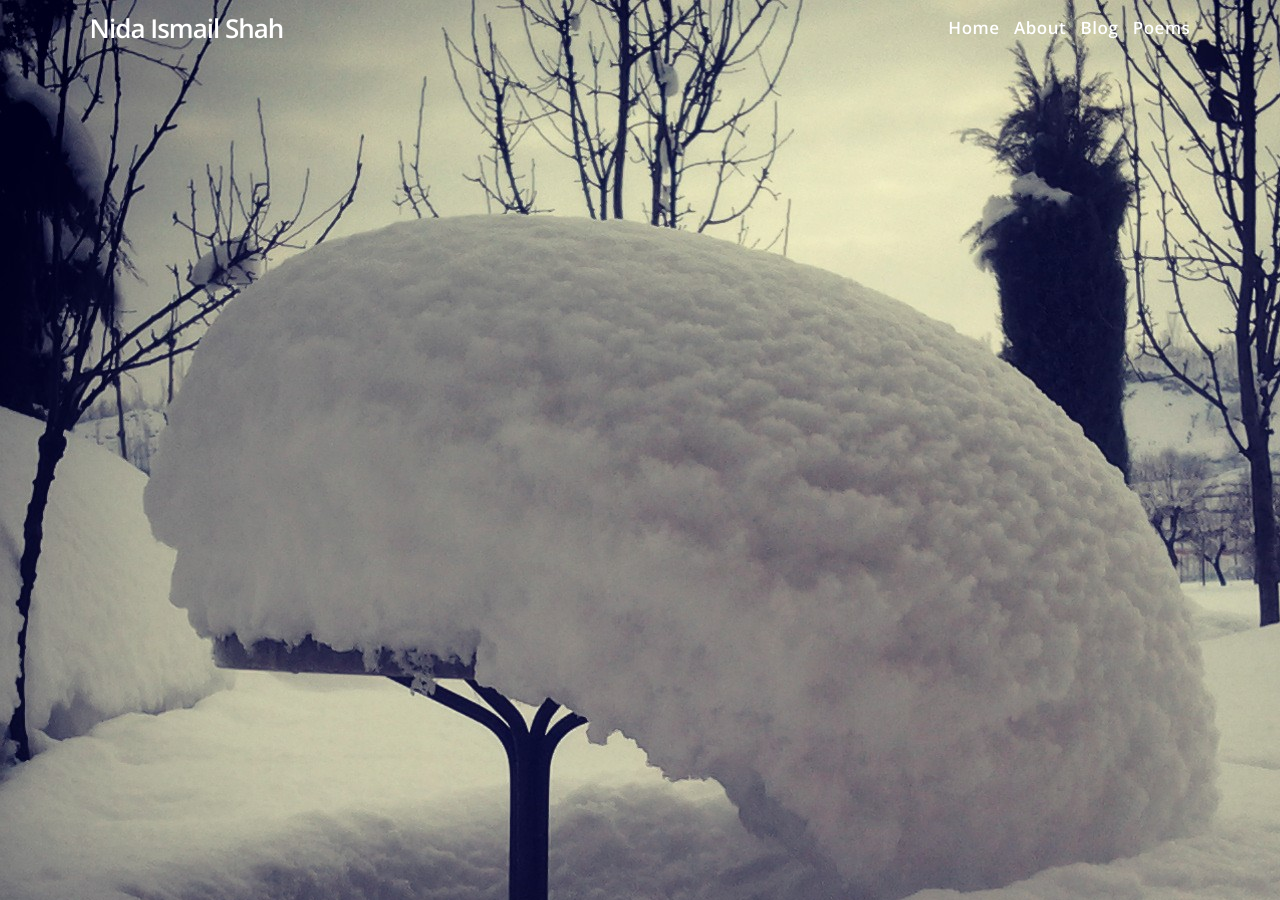
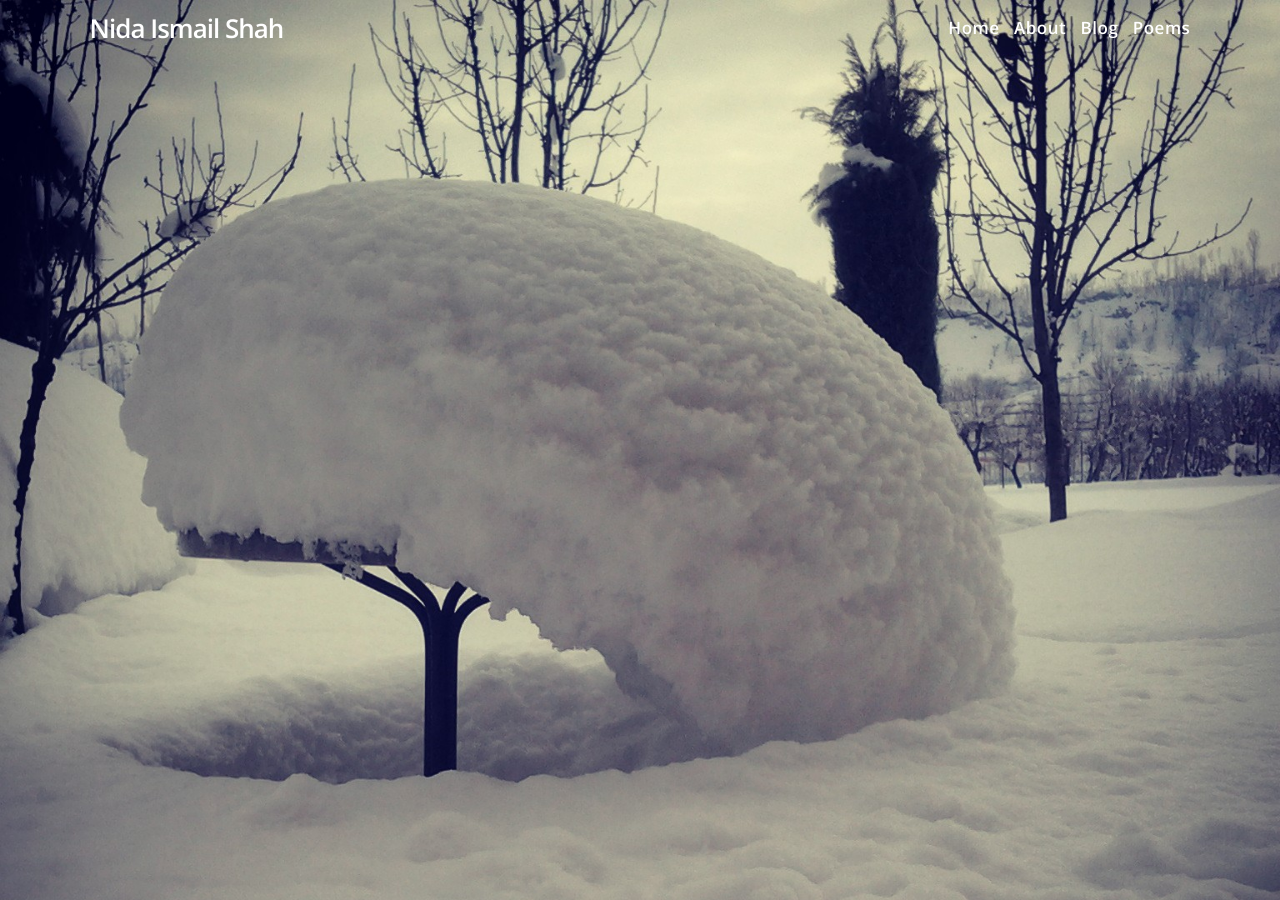
Before and after one commit to nidaismailshah/nidaismailshah.github.io, a Jekyll site: the page built from index.html, in a window 1280 px wide and 900 px high. Built offline with Jekyll 4.4.1, drawn with Linux system fonts in a browser that asks for light colours; comment, search, counter and statistics services are not loaded.

Commit message:
change home page image

```diff
--- a/_includes/head.html
+++ b/_includes/head.html
@@ -3,10 +3,11 @@
     <meta http-equiv="X-UA-Compatible" content="IE=edge">
     <title>{% if page.title %}{{ page.title }}{% else %}{{ site.title }}{% endif %}</title>
     <meta name="keywords" content="Nida, Nida Shah, Nida Ismail Shah, Back-End, Developer, Kashmir">
-    <link rel="icon" type="image/ico" href="/favicon.ico"/>
+    <link rel="shortcut icon" href="/images/favicon.ico" type="image/x-icon">
+    <link rel="icon" href="/images/favicon.ico" type="image/x-icon">
     <meta property="og:title" content="Nida Ismail Shah" />
     <meta property="og:type" content="Back-End Developer" />
-    <meta property="og:image" content="http://nidashah.com/nidashah.jpg" />
+    <meta property="og:image" content="http://nidashah.com/images/nida.jpg" />
     <meta name="viewport" content="width=device-width">
     <meta name="description" content="{{ site.description }}">
     <link rel="canonical" href="{{ page.url | replace:'index.html','' | prepend: site.baseurl | prepend: site.url }}">
--- a/css/main.css
+++ b/css/main.css
@@ -426,6 +426,7 @@
   height: 100%;
   /*background-image: linear-gradient(to bottom, #063652 0%, #0081a2 100%);*/
   background-image: url(/images/b.jpg);
+  background-size: cover;
 }
 .poetry-home {
   height: 100%;
```
Also changed, not shown: images/favicon.ico (added), 10 other files.
